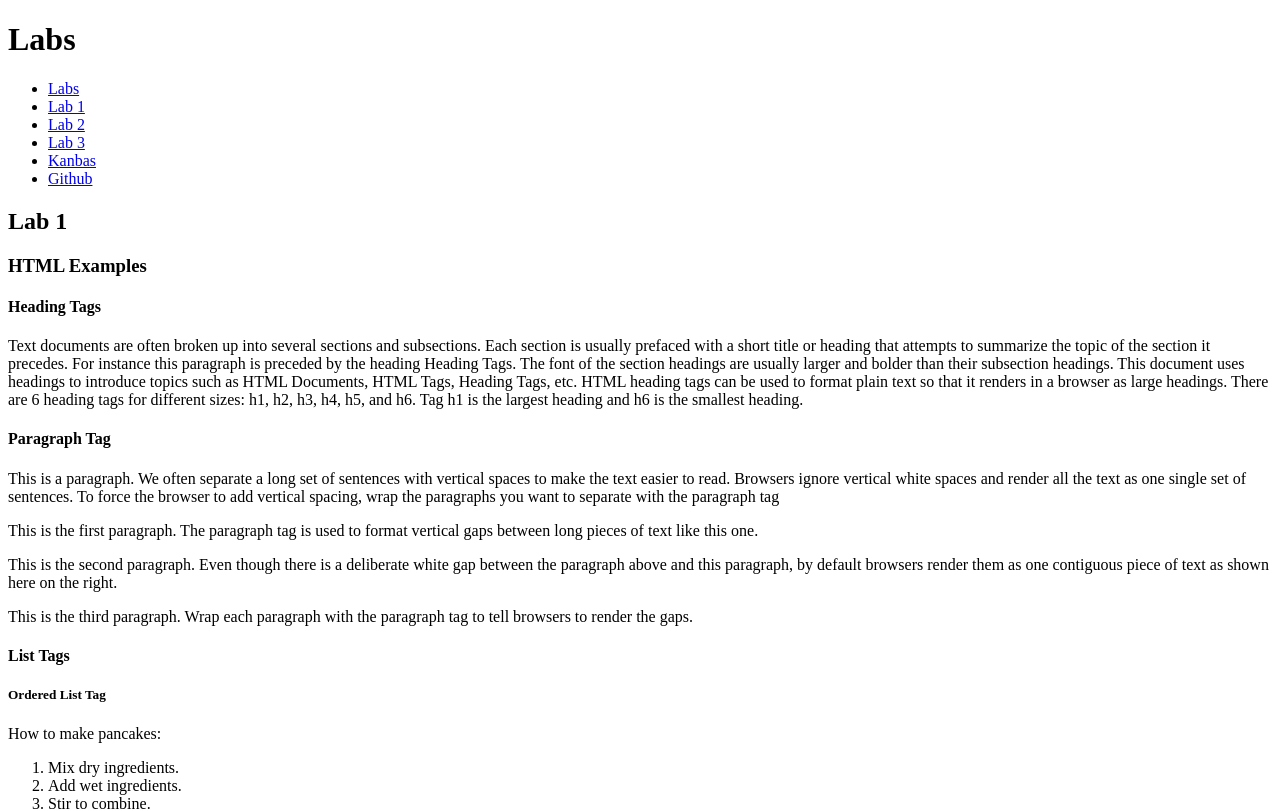
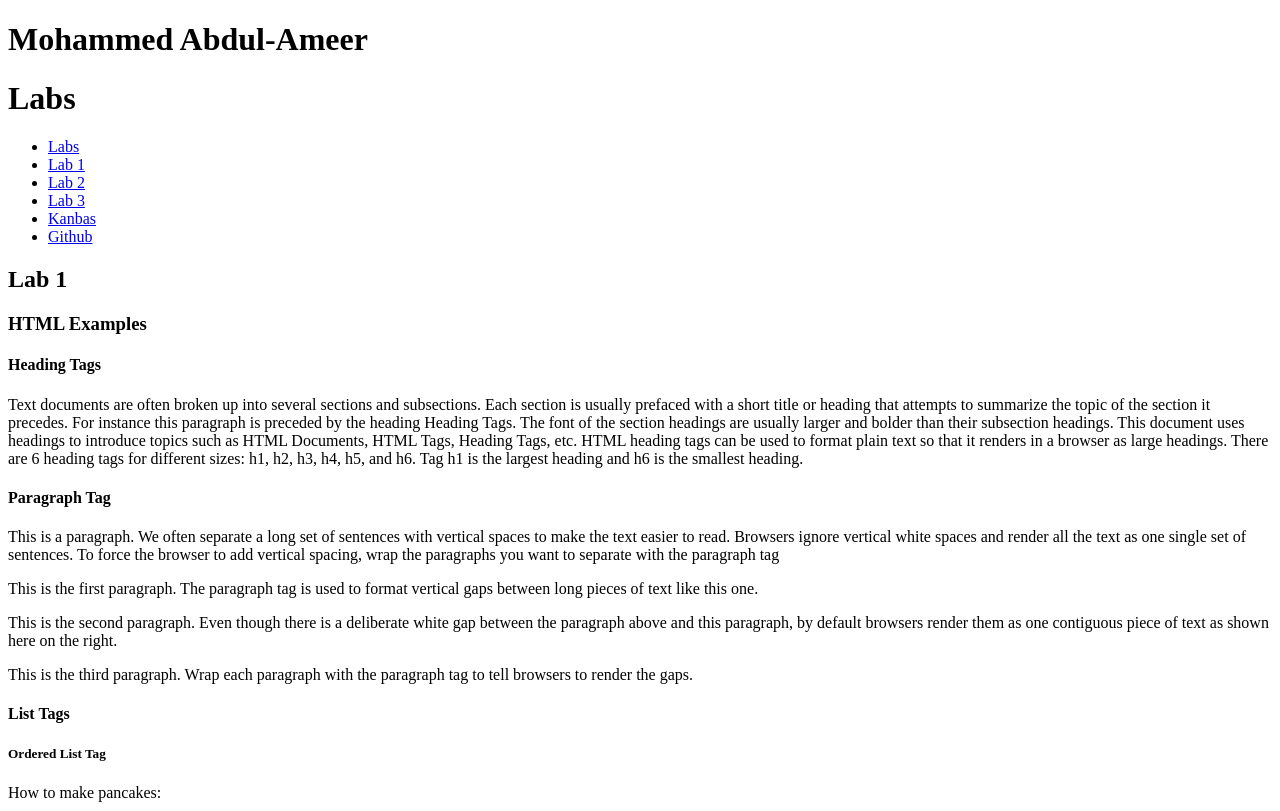
Before and after one commit to mabdulam/kanbas-react-web-app, a React (Create React App) app: page /#/Labs/Lab1 in a window 1280 px wide. Shown: the top 811 px of the page. Built offline with nearby package versions, Linux system fonts and the light colour scheme.

Commit message:
Name added to work

```diff
--- a/src/Labs/index.tsx
+++ b/src/Labs/index.tsx
@@ -6,6 +6,7 @@ import Lab3 from "./Lab3";
 export default function Labs() {
   return (
     <div>
+      <h1>Mohammed Abdul-Ameer</h1>
       <h1>Labs</h1>
       <TOC />
       <Routes>
```
